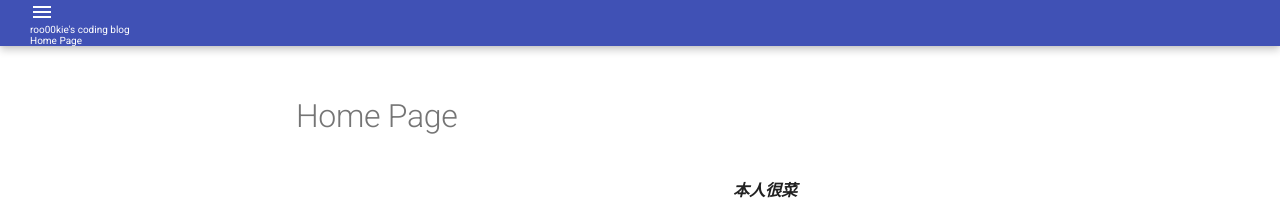
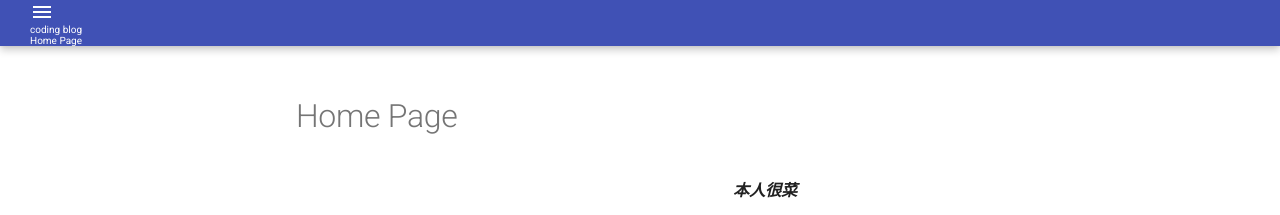
Before and after one commit to Ro0kie/blog, an MkDocs documentation site: the page built from docs/index.md, in a window 1280 px wide. Shown: the top 215 px of the page. Built offline with MkDocs 1.6.1 and Material for MkDocs 9.7.7, drawn with Linux system fonts in a browser that asks for light colours.

Commit message:
Update mkdocs.yml

```diff
--- a/mkdocs.yml
+++ b/mkdocs.yml
@@ -1,4 +1,4 @@
-site_name: roo00kie's coding blog
+site_name: coding blog
 
 theme:
   name: material
```
